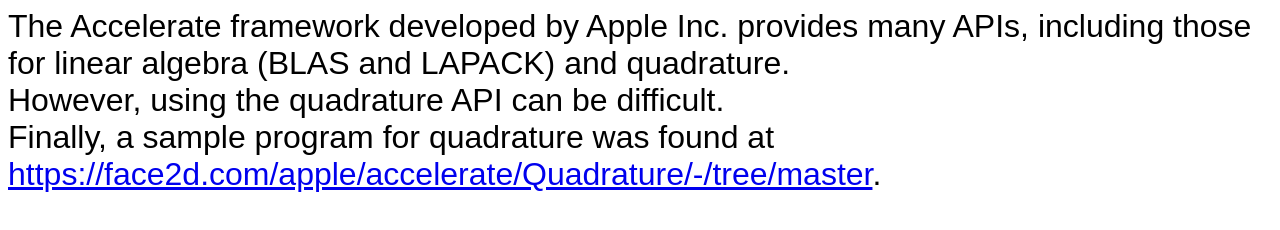
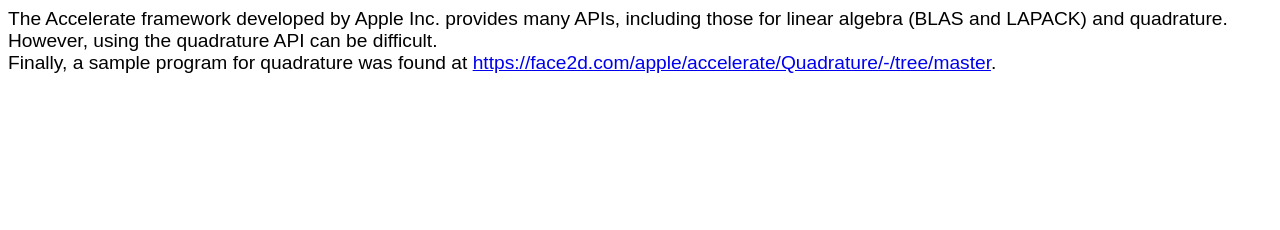
Before and after one commit to 0003821006/quadrature, a plain HTML site: page index.html in a window 1280 px wide. Drawn offline with Linux system fonts and the light colour scheme.

Commit message:
Update index.html

```diff
--- a/index.html
+++ b/index.html
@@ -6,7 +6,7 @@
     <style>
         body {
             font-family: sans-serif;
-            font-size: 2.0em;
+            font-size: 1.2em;
         }
     </style>
 </head>
```
